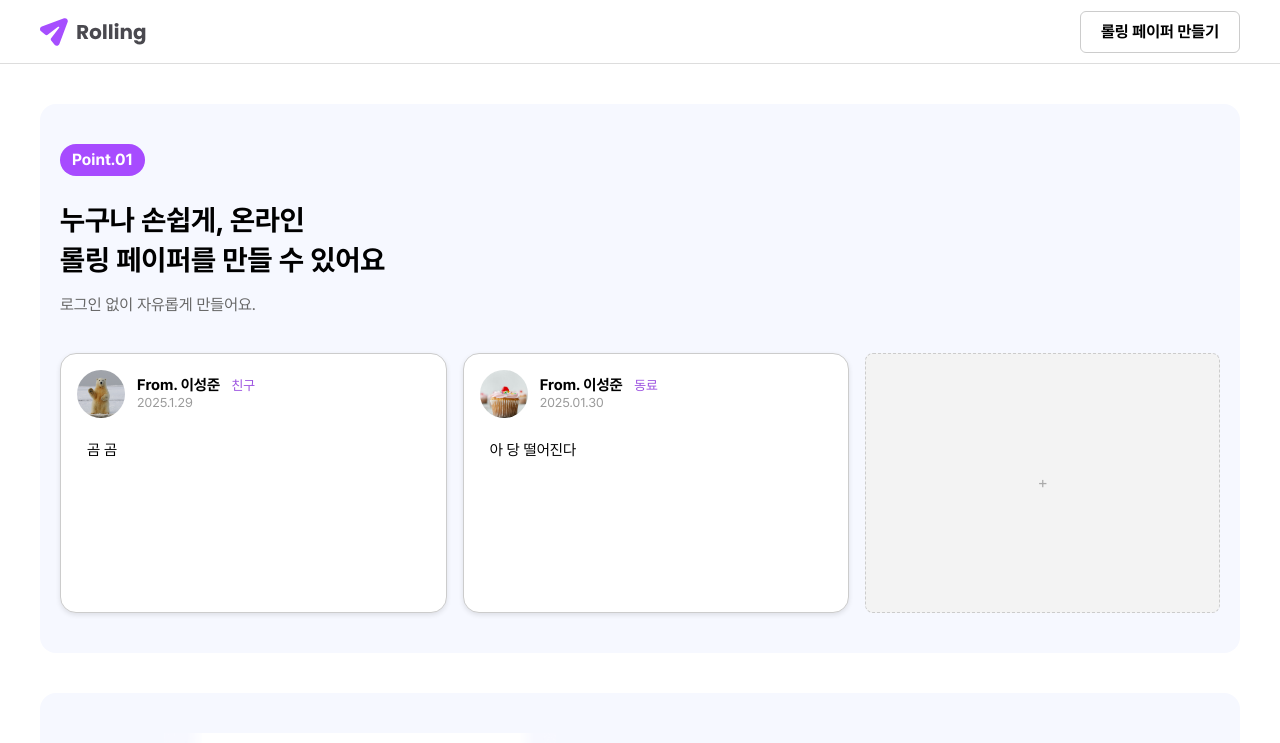
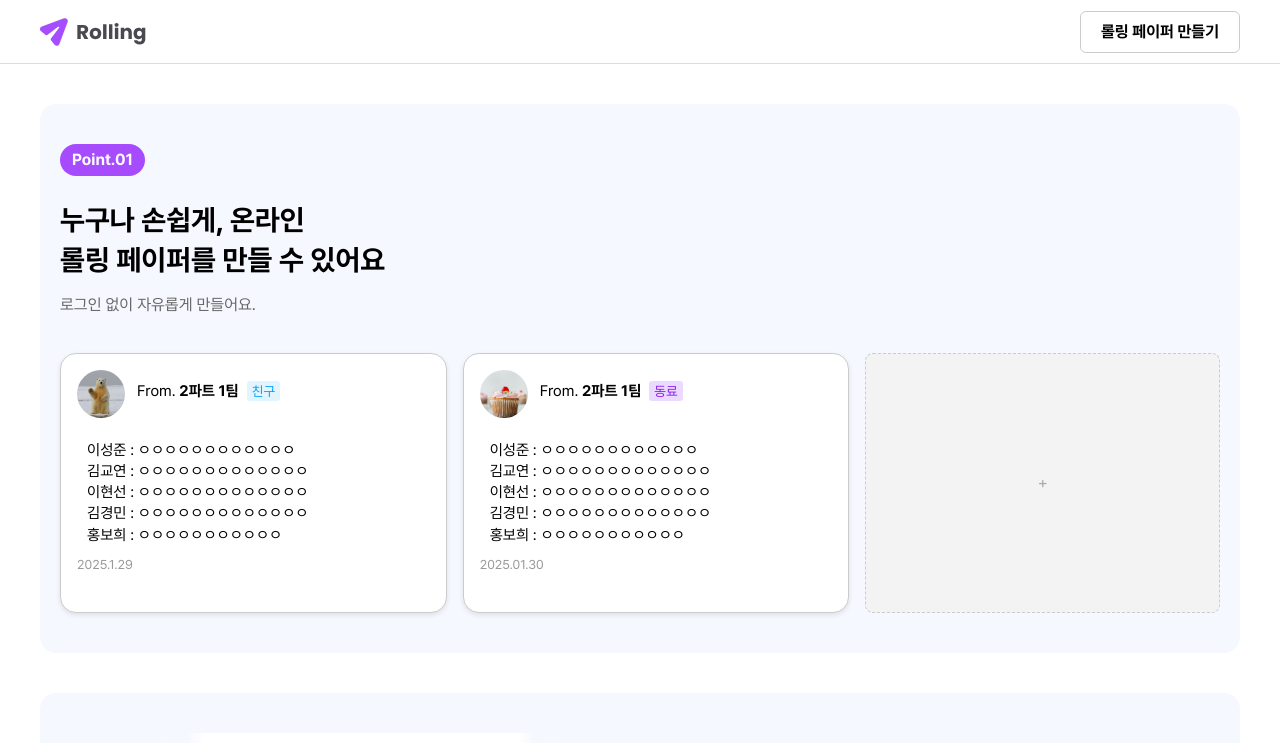
Before and after one commit to gyoyeon-kim/Rolling, a React (Create React App) app: page / in a window 1280 px wide. Shown: the top 743 px of the page. Built offline with nearby package versions, Linux system fonts and the light colour scheme.

Commit message:
클래스명 수정 이후 카드 css 1차 수정

```diff
--- a/src/pages/Home.css
+++ b/src/pages/Home.css
@@ -165,6 +165,11 @@
 }
 
 .card-author {
+  font-weight: 400px;
+  font-size: 0.95rem;
+  margin-bottom: 4px;
+}
+.card-user {
   font-weight: bold;
   font-size: 0.95rem;
   margin-bottom: 4px;
@@ -173,8 +178,23 @@
 .card-relationship {
   font-weight: normal;
   font-size: 0.85rem;
-  color: #9b51e0;
+  color: #861dee;
   margin-left: 8px;
+  background-color: #ecd9ff;
+  padding: 2px 5px;
+  gap: 5px;
+  border-radius: 3px;
+}
+
+.card-relationship-friend {
+  font-weight: normal;
+  font-size: 0.85rem;
+  color: #00a2fe;
+  margin-left: 8px;
+  background-color: #e2f5ff;
+  padding: 2px 5px;
+  gap: 5px;
+  border-radius: 3px;
 }
 
 .card-date {
--- a/src/pages/Home.jsx
+++ b/src/pages/Home.jsx
@@ -33,13 +33,23 @@ function Home() {
                   </div>
                   <div className="card-author-info">
                     <span className="card-author">
-                      From. 이성준{" "}
-                      <span className="card-relationship">친구</span>
+                      From. <span className="card-user">2파트 1팀</span>
+                      <span className="card-relationship-friend">친구</span>
                     </span>
-                    <span className="card-date">2025.1.29</span>
                   </div>
                 </div>
-                <p className="Home-card-content">곰 곰</p>
+                <p className="Home-card-content">
+                  이성준 : ㅇㅇㅇㅇㅇㅇㅇㅇㅇㅇㅇㅇ
+                  <br />
+                  김교연 : ㅇㅇㅇㅇㅇㅇㅇㅇㅇㅇㅇㅇㅇ
+                  <br />
+                  이현선 : ㅇㅇㅇㅇㅇㅇㅇㅇㅇㅇㅇㅇㅇ
+                  <br />
+                  김경민 : ㅇㅇㅇㅇㅇㅇㅇㅇㅇㅇㅇㅇㅇ
+                  <br />
+                  홍보희 : ㅇㅇㅇㅇㅇㅇㅇㅇㅇㅇㅇ
+                </p>
+                <span className="card-date">2025.1.29</span>
               </div>
 
               {/* 두 번째 카드 */}
@@ -50,13 +60,24 @@ function Home() {
                   </div>
                   <div className="card-author-info">
                     <span className="card-author">
-                      From. 이성준{" "}
+                      From. <span className="card-user"> 2파트 1팀</span>
                       <span className="card-relationship">동료</span>
                     </span>
-                    <span className="card-date">2025.01.30</span>
                   </div>
                 </div>
-                <p className="Home-card-content">아 당 떨어진다</p>
+                <p className="Home-card-content">
+                  이성준 : ㅇㅇㅇㅇㅇㅇㅇㅇㅇㅇㅇㅇ
+                  <br />
+                  김교연 : ㅇㅇㅇㅇㅇㅇㅇㅇㅇㅇㅇㅇㅇ
+                  <br />
+                  이현선 : ㅇㅇㅇㅇㅇㅇㅇㅇㅇㅇㅇㅇㅇ
+                  <br />
+                  김경민 : ㅇㅇㅇㅇㅇㅇㅇㅇㅇㅇㅇㅇㅇ
+                  <br />
+                  홍보희 : ㅇㅇㅇㅇㅇㅇㅇㅇㅇㅇㅇ
+                </p>
+
+                <span className="card-date">2025.01.30</span>
               </div>
 
               {/* + 버튼 카드 , To page연결*/}
```
